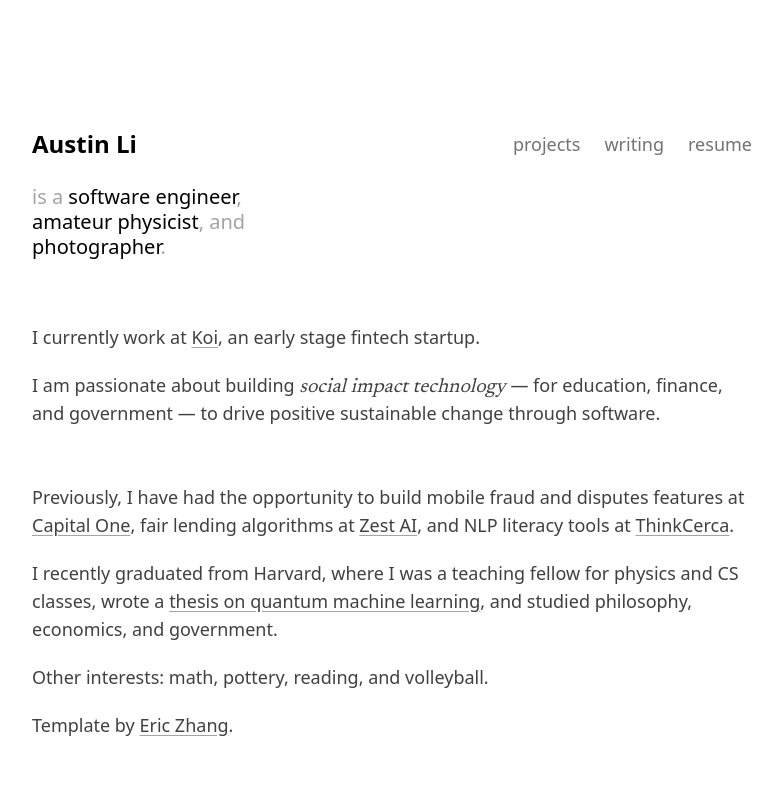
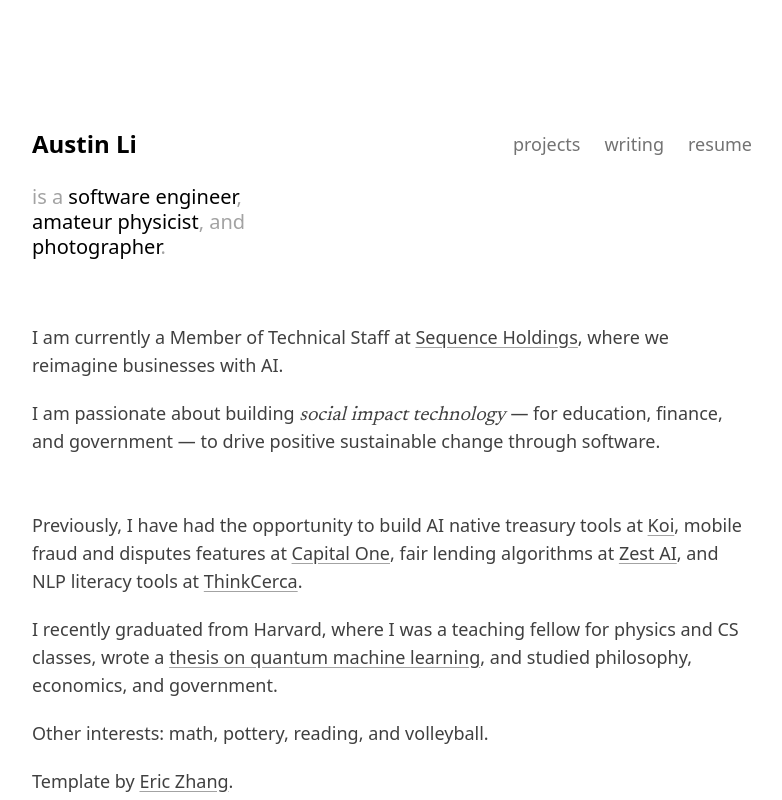
Before and after one commit to austinwli/austinwli.github.io, a SvelteKit app: page / in a window 1280 px wide. Shown: the top 800 px of the page, without its empty margins (248-1030 px from the left). Built offline with nearby package versions, Linux system fonts and the light colour scheme.

Commit message:
update current workplace

```diff
--- a/src/routes/+page.svelte
+++ b/src/routes/+page.svelte
@@ -21,8 +21,10 @@
 <div class="layout-md text-lg space-y-14">
   <div class="space-y-5">
     <p>
-      I currently work at <a class="link" href="https://usekoi.com">Koi</a>, an
-      early stage fintech startup.
+      I am currently a Member of Technical Staff at <a
+        class="link"
+        href="https://seqholdings.com">Sequence Holdings</a
+      >, where we reimagine businesses with AI.
     </p>
 
     <p>
@@ -33,8 +35,9 @@
 
   <div class="space-y-5">
     <p>
-      Previously, I have had the opportunity to build mobile fraud and disputes
-      features at
+      Previously, I have had the opportunity to build AI native treasury tools
+      at <a class="link" href="https://usekoi.com">Koi</a>, mobile fraud and
+      disputes features at
       <a class="link" href="https://www.capitalone.com/"> Capital One</a>, fair
       lending algorithms at
       <a class="link" href="https://www.zest.ai/"> Zest AI</a>, and NLP literacy
--- a/src/routes/resume/+page.svelte
+++ b/src/routes/resume/+page.svelte
@@ -73,13 +73,31 @@
   <h2 class="heading2">Professional Experience</h2>
 
   <Workplace
+    title="Member of Technical Staff"
+    company="Sequence Holdings"
+    url="https://seqholdings.com/"
+    dates="Aug 2026 - Present"
+    location="New York, NY"
+  >
+    <li>Refounding businesses with AI.</li>
+  </Workplace>
+
+  <Workplace
     title="Founding Engineer"
     company="Koi Platforms"
     url="https://usekoi.com/"
-    dates="April 2025 – Current"
+    dates="April 2025 – Aug 2026"
     location="New York, NY"
   >
     <li>First hired engineer at a seed-stage startup.</li>
+    <li>
+      Built core AI-native treasury tools for small businesses, including cash
+      flow forecasting, and automated reconciliation.
+    </li>
+    <li>
+      Conducted user research and interviews to inform product development and
+      improve user experience.
+    </li>
   </Workplace>
 
   <Workplace
@@ -105,6 +123,7 @@
     url="https://www.zest.ai/"
     dates="June 2021 - August 2021"
     location="Los Angeles, CA"
+    defaultHidden
   >
     <li>
       Designed, trained, and deployed a geography‐agnostic race prediction model
```
Also changed, not shown: src/routes/volo/+page.svelte (+31 -8 lines), 1 other file (tests, documents, lock files or other folders).
